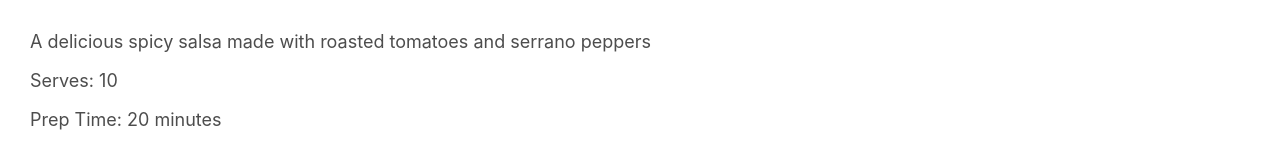
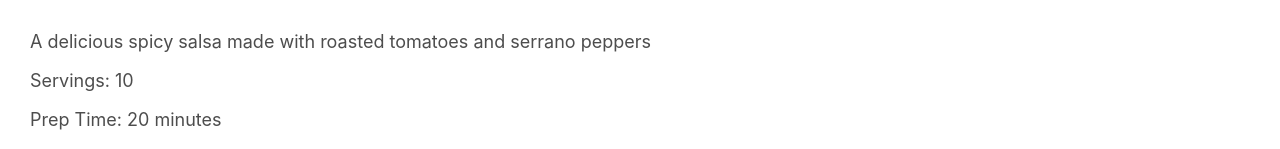
Before and after one commit to Lollys-Pantry/lollys-recipe-manager, a React (Create React App) app: page / in a window 1280 px wide. Shown: the part 491-640 px from the top of the page. Built offline with nearby package versions, Linux system fonts and the light colour scheme.

Commit message:
fix text for servings

```diff
--- a/src/components/recipe.tsx
+++ b/src/components/recipe.tsx
@@ -20,7 +20,7 @@ function Recipe() {
       </header>
       <section>
         <p>{testRecipe.description}</p>
-        <p>Serves: {testRecipe.servings}</p>
+        <p>Servings: {testRecipe.servings}</p>
         <p>Prep Time: {testRecipe.prepTime}</p>
         <p>Cooking Time: {testRecipe.cookTime}</p>
         {testRecipe.sproutyPie ? <p>Official Sprouty Pie recipe</p> : ""}
```
Also changed, not shown: 1 other file (tests, documents, lock files or other folders).
